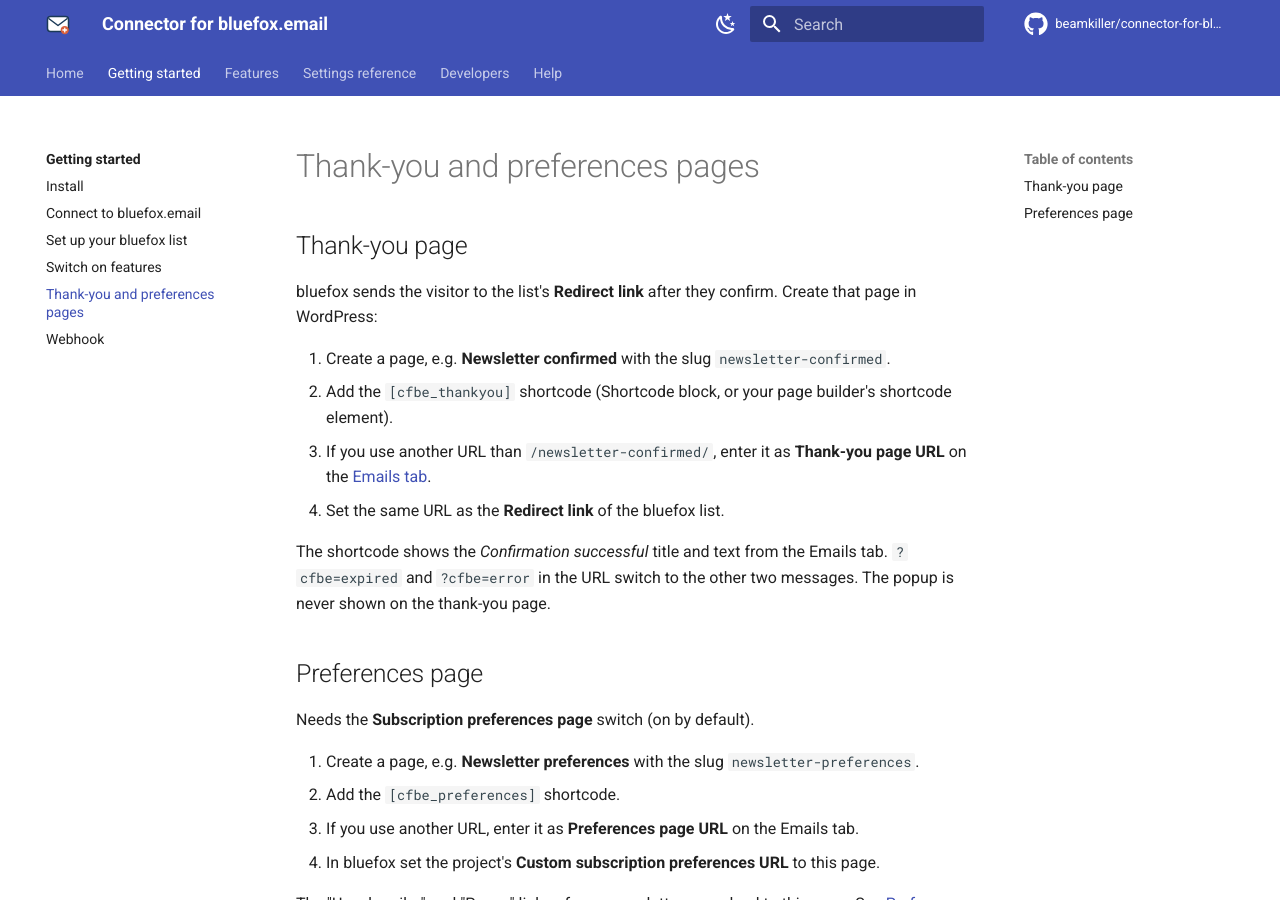
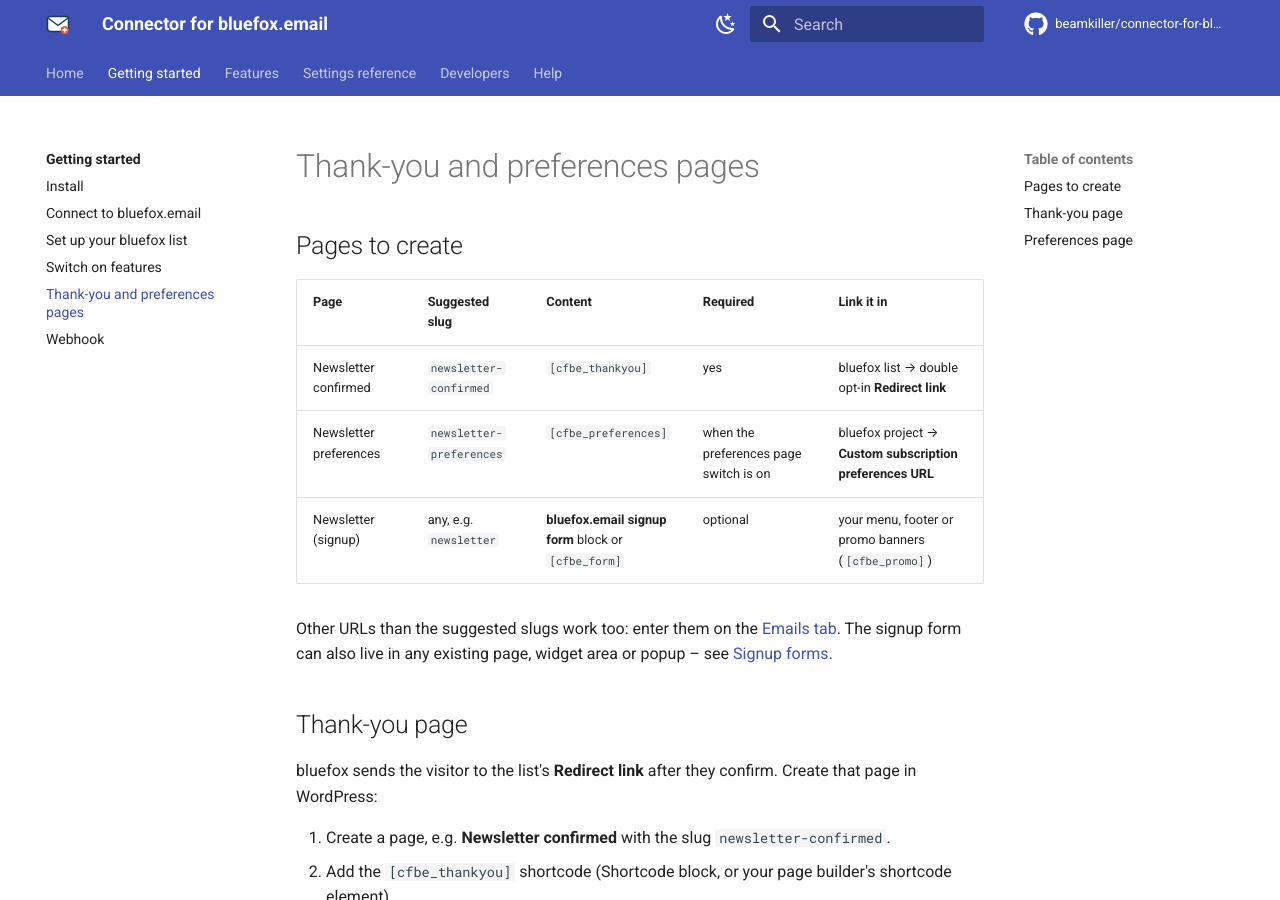
Before and after one commit to beamkiller/connector-for-bluefox-email, an MkDocs documentation site: the page built from docs/getting-started/pages.md, in a window 1280 px wide and 900 px high. Built offline with MkDocs 1.6.1 and Material for MkDocs 9.7.7, drawn with Linux system fonts in a browser that asks for light colours; comment, search, counter and statistics services are not loaded.

Commit message:
Docs: overview of the pages to create
Co-Authored-By: Claude Opus 5.5 <noreply@anthropic.com>

```diff
--- a/docs/getting-started/pages.md
+++ b/docs/getting-started/pages.md
@@ -1,4 +1,14 @@
 # Thank-you and preferences pages
+
+## Pages to create
+
+| Page | Suggested slug | Content | Required | Link it in |
+|---|---|---|---|---|
+| Newsletter confirmed | `newsletter-confirmed` | `[cfbe_thankyou]` | yes | bluefox list → double opt-in **Redirect link** |
+| Newsletter preferences | `newsletter-preferences` | `[cfbe_preferences]` | when the preferences page switch is on | bluefox project → **Custom subscription preferences URL** |
+| Newsletter (signup) | any, e.g. `newsletter` | **bluefox.email signup form** block or `[cfbe_form]` | optional | your menu, footer or promo banners (`[cfbe_promo]`) |
+
+Other URLs than the suggested slugs work too: enter them on the [Emails tab](../settings/emails.md). The signup form can also live in any existing page, widget area or popup – see [Signup forms](../features/signup-forms.md).
 
 ## Thank-you page
 
```
